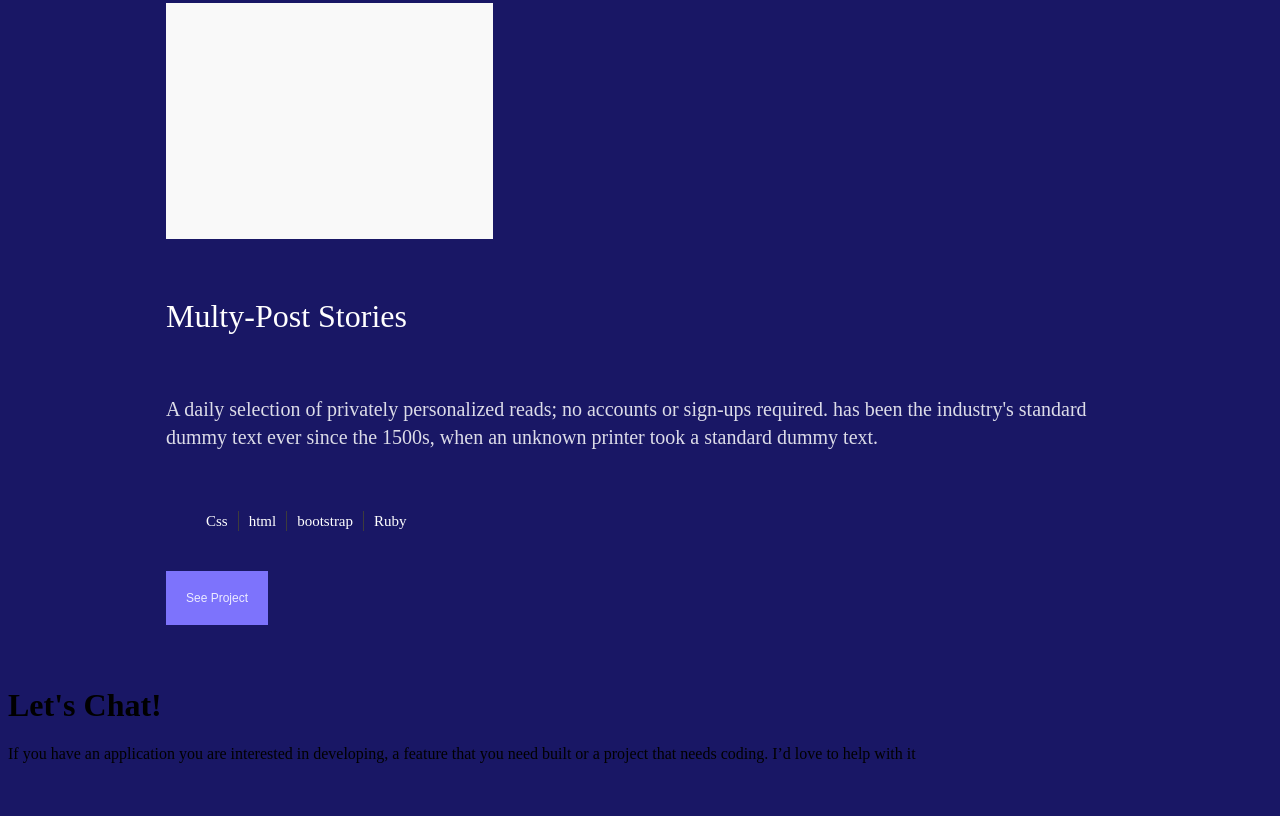
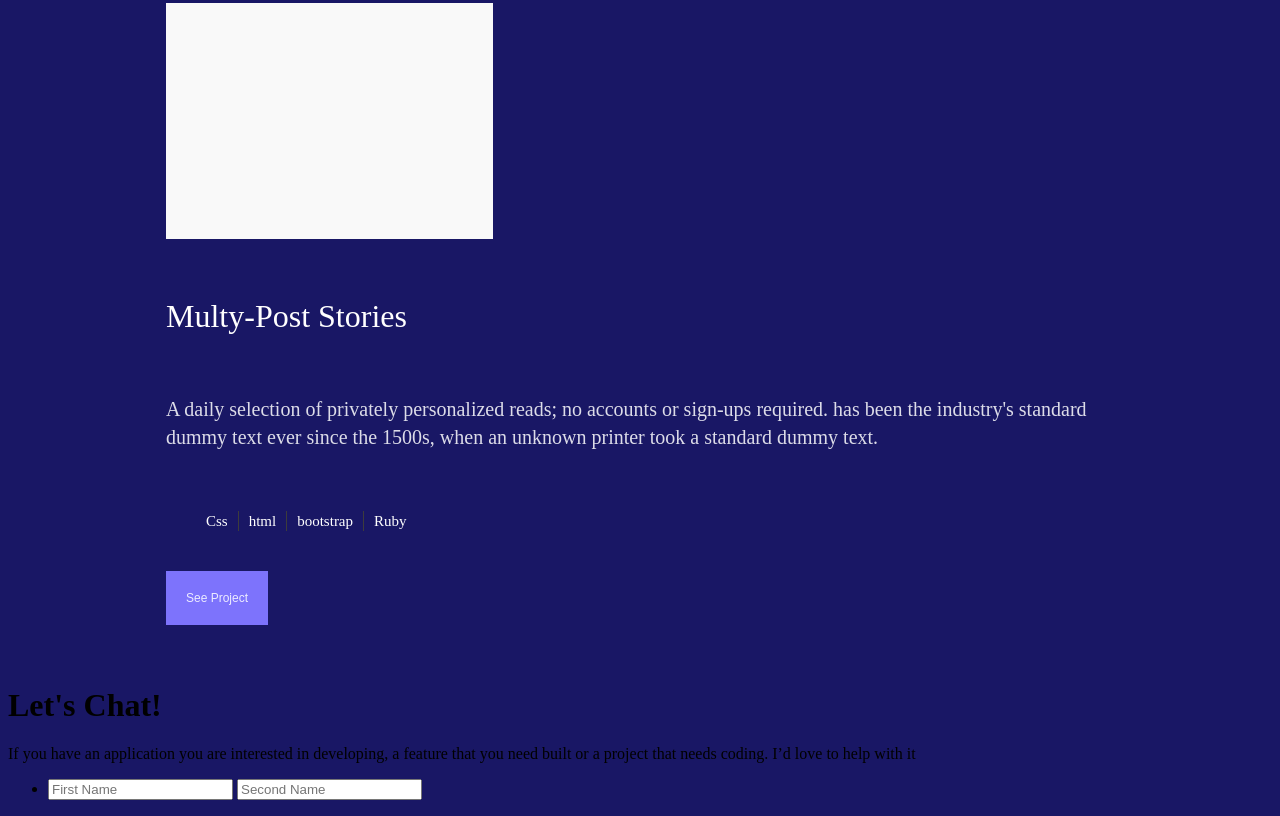
Before and after one commit to Duncannjau/Duncan-portfolio, a website: page index.html in a window 1280 px wide. Shown: the part 2739-3555 px from the top of the page. Before the commit the page ends 3518 px from the top, so only its background shows below. Drawn offline with Linux system fonts and the light colour scheme.

```diff
--- a/index.html
+++ b/index.html
@@ -207,7 +207,12 @@
     <h1>Let's Chat!</h1>
     <p>If you have an application you are interested in developing, a feature that you
        need built or a project that needs coding. I’d love to help with it </p>
-
+       <form action="https://formspree.io/f/xbjwvedl" method="post">
+        <ul>
+             <li><input type="text" placeholder="First Name" maxlength="30" required>
+              <input type="text" placeholder="Second Name" maxlength="30" required>
+            </li>
+           </ul>
  </form>
   </footer>
 </body>
```
